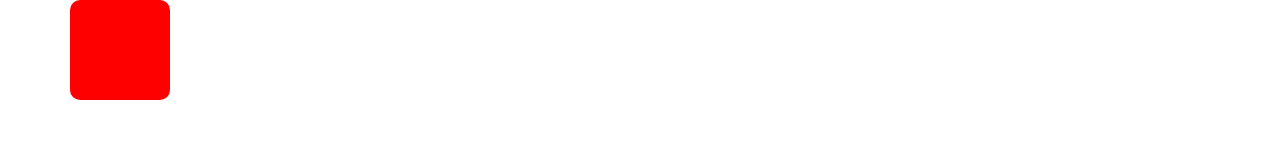
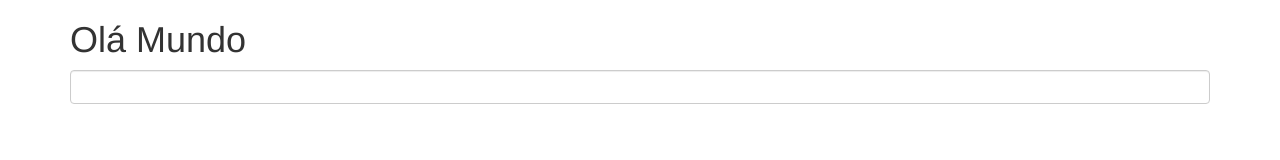
Before and after one commit to BelisariusArchMagus390/appExemplo3i2, a website: page www/index.html in a window 1280 px wide. Drawn offline with Linux system fonts and the light colour scheme.

Commit message:
Criação do título <h1> e criação de uma input

```diff
--- a/www/index.html
+++ b/www/index.html
@@ -16,18 +16,20 @@
   <link rel="stylesheet" href="css/style.css">
   <link rel="stylesheet" href="css/bootstrap.min.css">
 
-  <style>
-    #box{
-      background-color: red;
-      height: 100px;
-      width: 100px;
-      border-radius: 10px;
-      margin-left: 70px;
-    }
-  </style>
 </head>
 <body>
-  <div id="box">
+    <div class="container">
+      <div class="row">
+        <div class="div col-xs-12">
+          <h1>Olá Mundo</h1>
+        </div>
+      </div>
+      <div class="row">
+          <div class="col-xs-12">
+            <input type="text" class="form-control">
+          </div>
+      </div>
+    </div>
 </body>
 
 </html>
```
